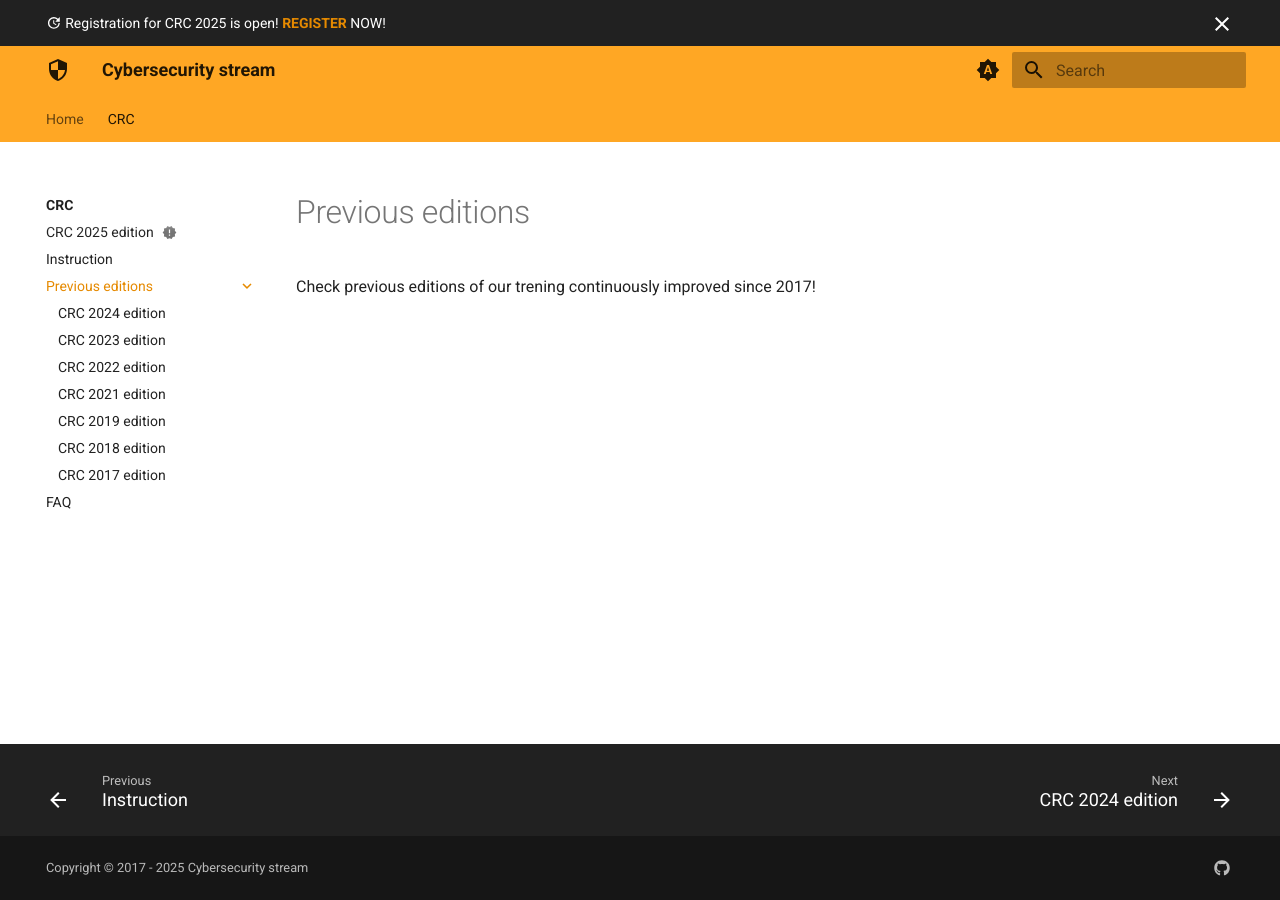
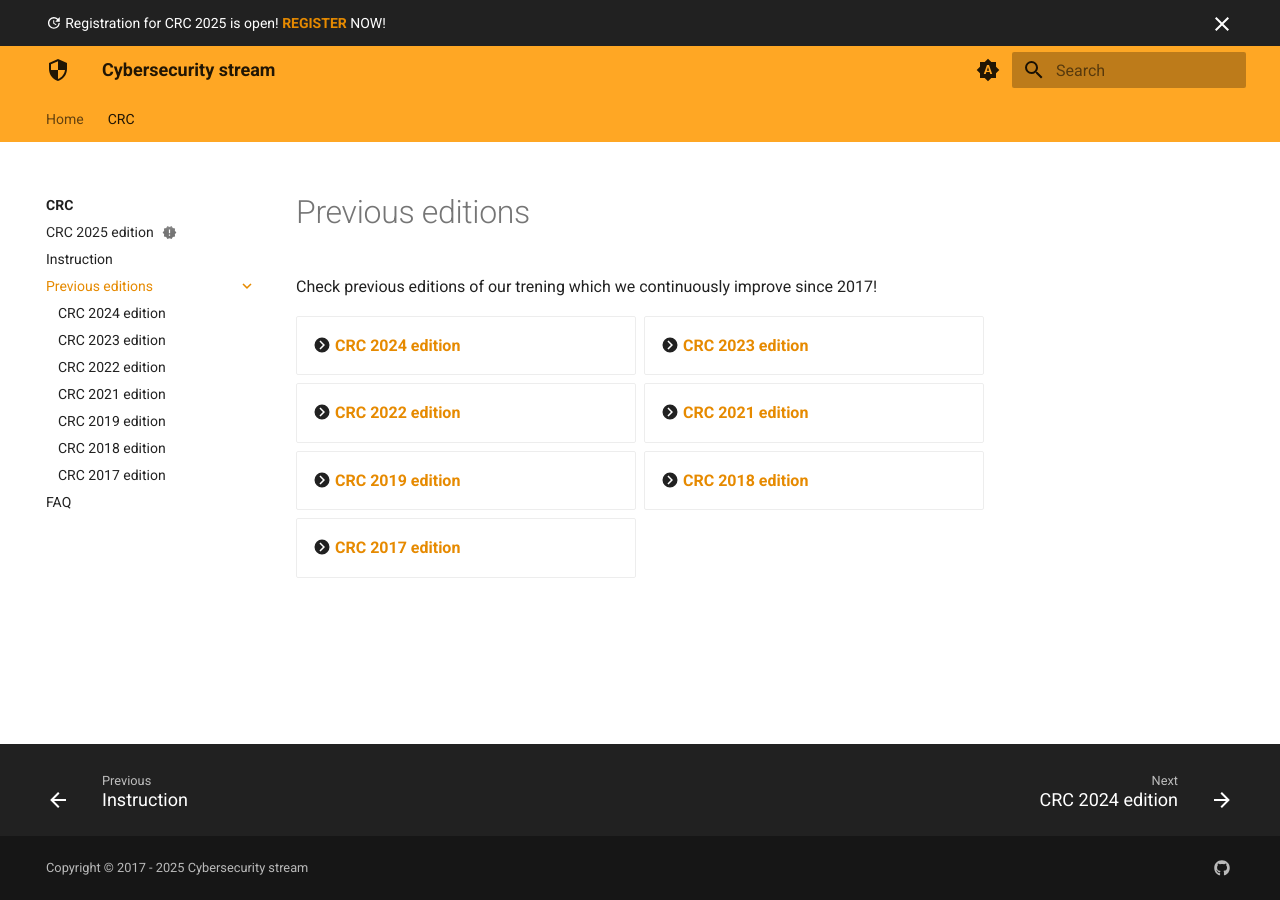
Before and after one commit to cybersecuritystream/cybersecuritystream.github.io, an MkDocs documentation site: the page built from docs/crc/previous/index.md, in a window 1280 px wide. Built offline with MkDocs 1.6.1 and Material for MkDocs 9.7.7, drawn with Linux system fonts in a browser that asks for light colours.

Commit message:
grid cards

```diff
--- a/docs/crc/previous/index.md
+++ b/docs/crc/previous/index.md
@@ -1,3 +1,15 @@
 # Previous editions
 
-Check previous editions of our trening continuously improved since 2017!
+Check previous editions of our trening which we continuously improve since 2017!
+
+<div class="grid cards" markdown>
+
+- :material-chevron-right-circle: [__CRC 2024 edition__](../2024/index.md)
+- :material-chevron-right-circle: [__CRC 2023 edition__](../2023/index.md)
+- :material-chevron-right-circle: [__CRC 2022 edition__](../2022/index.md)
+- :material-chevron-right-circle: [__CRC 2021 edition__](../2021/index.md)
+- :material-chevron-right-circle: [__CRC 2019 edition__](../2019/index.md)
+- :material-chevron-right-circle: [__CRC 2018 edition__](../2018/index.md)
+- :material-chevron-right-circle: [__CRC 2017 edition__](../2017/index.md)
+
+</div>
```
